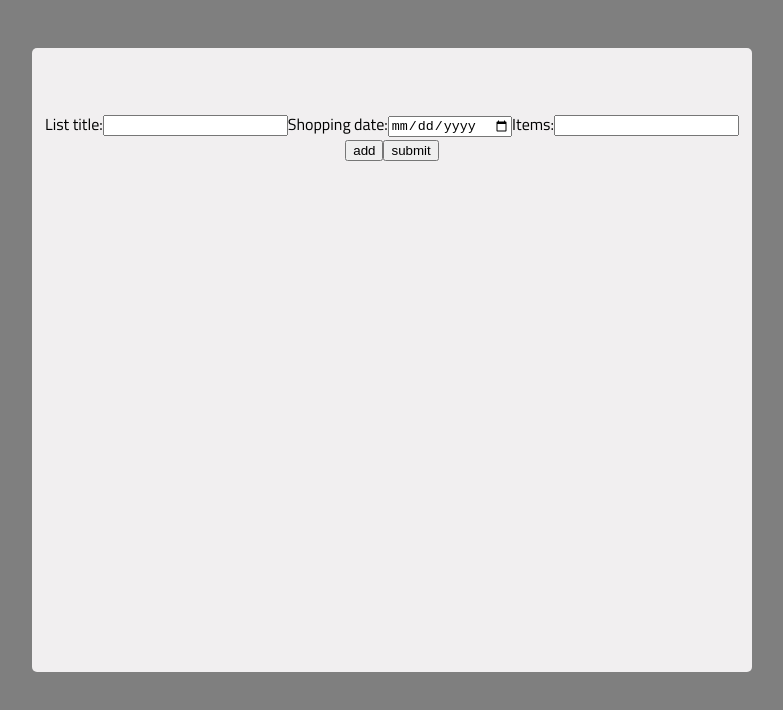
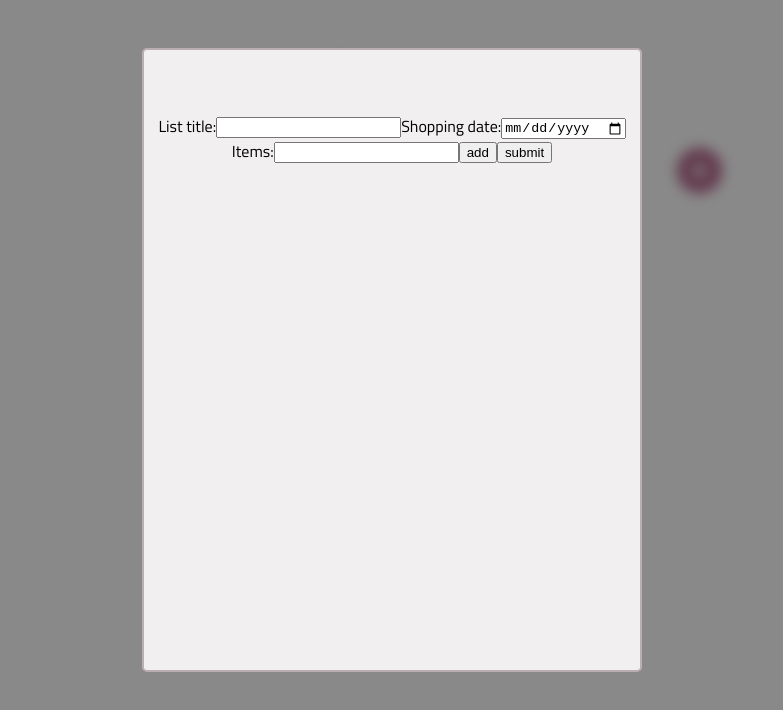
Before and after one commit to katmart93/shopping-list-app, a React (Create React App) app: page / in a window 1280 px wide. Both pictures are taken after a click on the icon 947 px from the left and 170 px from the top of the page. Shown: the top 710 px of the page, without its empty margins (248-1031 px from the left). Built offline with nearby package versions, Linux system fonts and the light colour scheme; a web font is replaced by a local one.

Commit message:
modal styles modified

```diff
--- a/src/components/Modal.css
+++ b/src/components/Modal.css
@@ -1,5 +1,4 @@
 .modal-backdrop {
-  background: rgba(0, 0, 0, 0.5);
   height: 100%;
   top: 0;
   left: 0;
@@ -8,11 +7,23 @@
   padding-bottom: 8rem;
   width: 100%;
 }
+.modal-backdrop::before {
+  background: rgba(20, 20, 20, 0.5);
+  backdrop-filter: blur(7px);
+  content: "";
+  width: 100%;
+  height: 100%;
+  position: absolute;
+  top: 0;
+  left: 0;
+}
 .modal-wrapper {
   background-color: #f1eff0;
+  border: 2px solid #baaeb3;
   border-radius: 5px;
   font-family: "Titillium Web", sans-serif;
   max-width: 310px;
+  height: 100%;
   margin: 0 auto;
   padding-top: 4rem;
   padding-bottom: 4rem;
@@ -21,7 +32,6 @@
 
 @media screen and (min-width: 1024px) {
   .modal-wrapper {
-    max-width: 720px;
-    height: 100%;
+    max-width: 500px;
   }
 }
```
